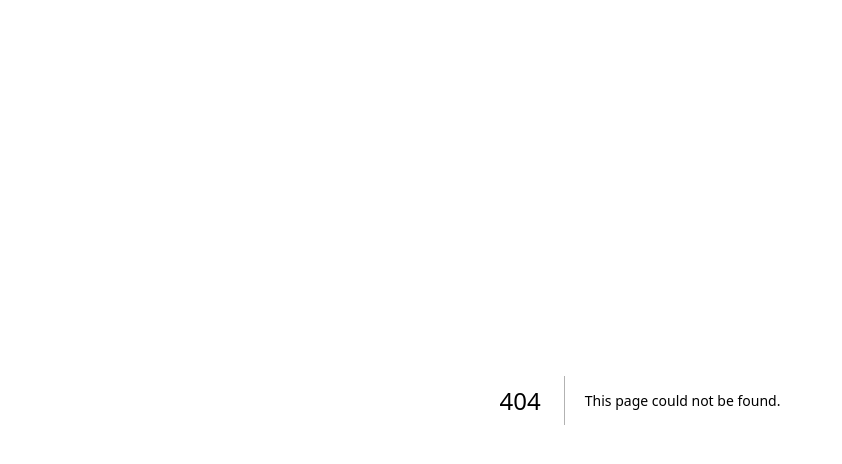
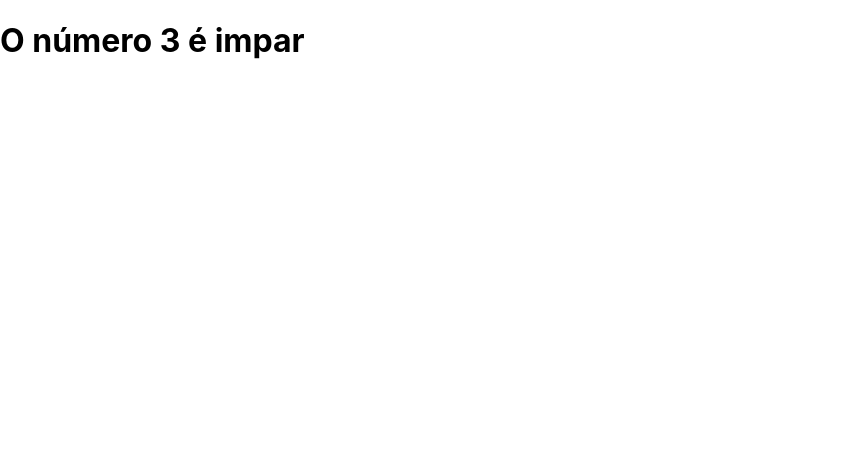
Before and after one commit to naiaragabriela/exercicios, a Next.js app: page /render/condicional2 in a window 1280 px wide. Before the commit this address had no page. Shown: the top 464 px of the page, without its empty margins (0-842 px from the left). Built offline with nearby package versions, Linux system fonts and the light colour scheme.

Commit message:
Feat: Conditional 2

```diff
--- /dev/null
+++ b/components/If.jsx
@@ -0,0 +1,7 @@
+export default function If(props) {
+    if(props.test) {
+        return props.children
+    } else {
+        return null
+    }
+}
--- /dev/null
+++ b/pages/render/condicional2.jsx
@@ -0,0 +1,18 @@
+import If from "../../components/If";
+
+
+export default function condicional2() {
+    const numero = 3;
+
+    return (
+        <div>
+            <If test={numero % 2 === 0}>
+                <h1>O número é par</h1>
+            </If>
+            <If test={numero % 2 === 1}>
+                <h1>O número {numero} é impar</h1>
+            </If>
+
+        </div>
+    )
+}
```
